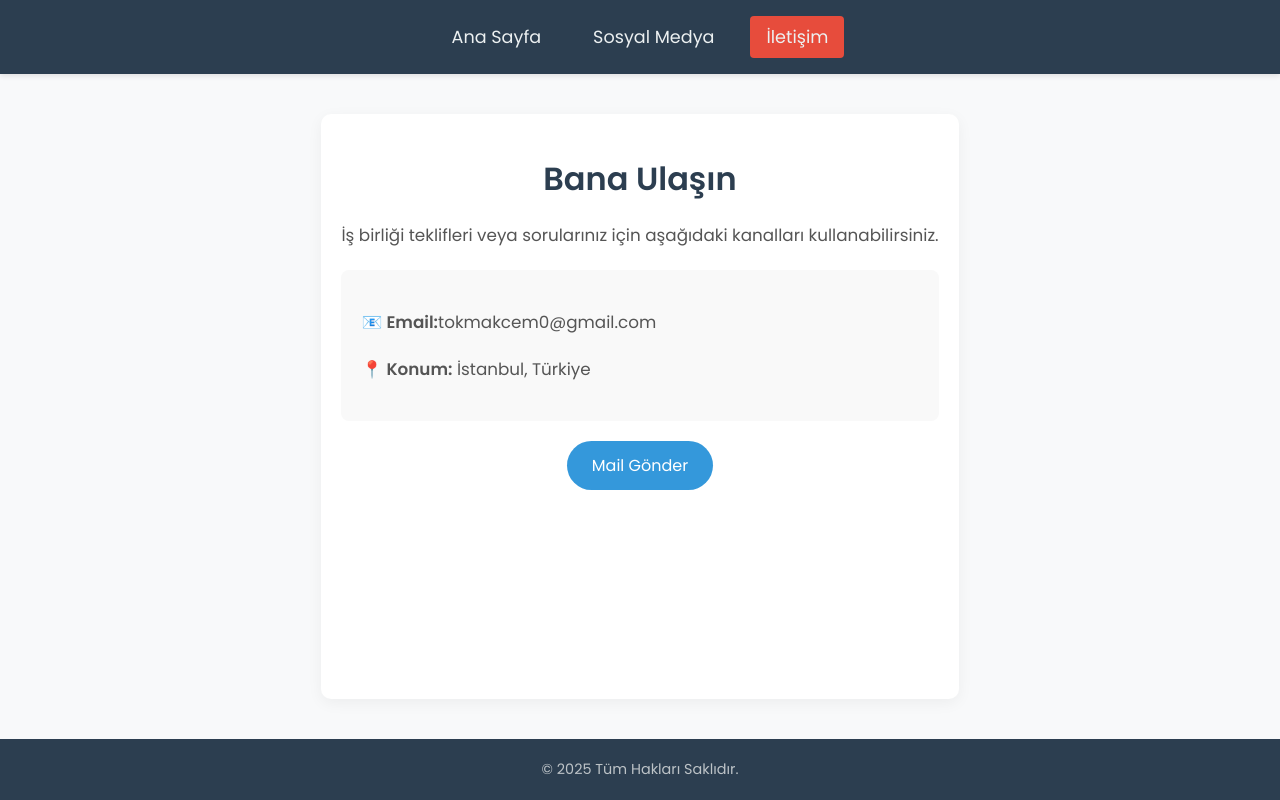
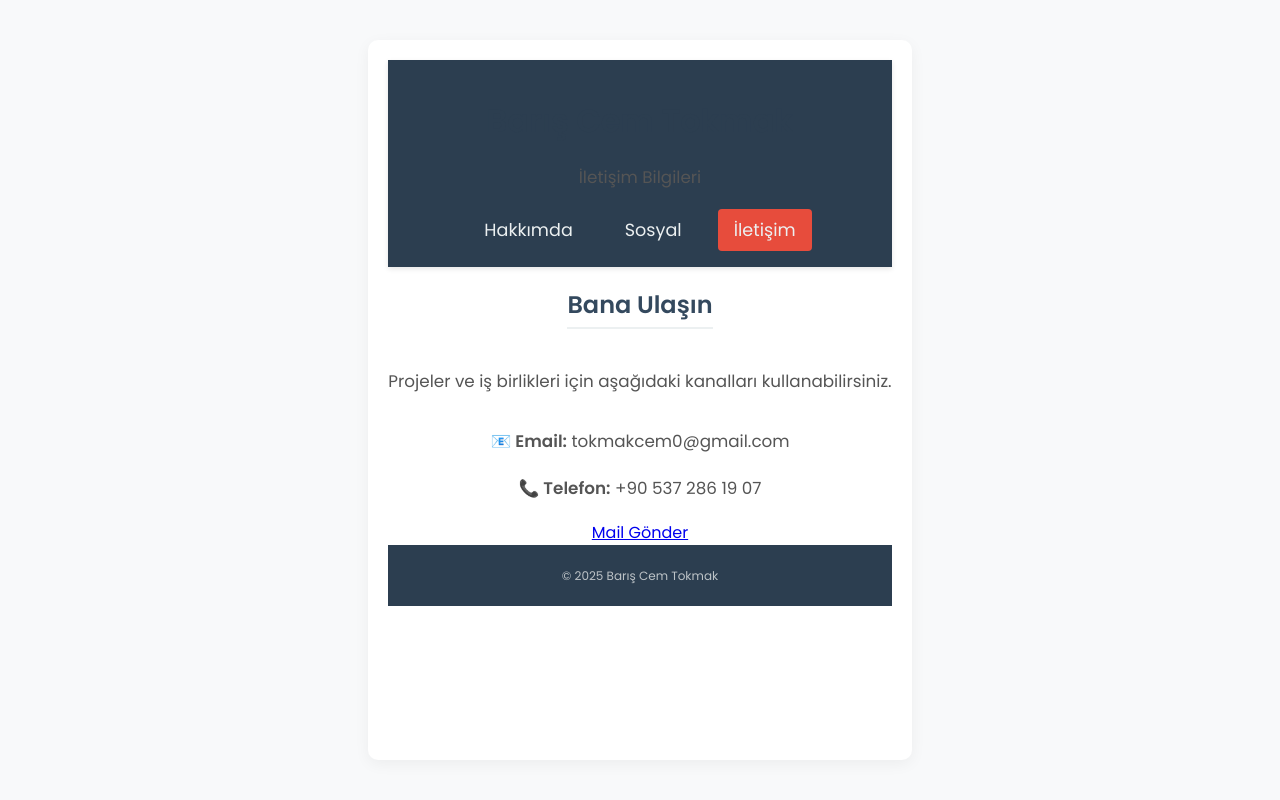
Before and after one commit to 50cemt/50cemt.github.io, a plain HTML site: page iletisim.html in a window 1280 px wide. Drawn offline with Linux system fonts and the light colour scheme.

Commit message:
Update iletisim.html

```diff
--- a/iletisim.html
+++ b/iletisim.html
@@ -3,34 +3,40 @@
 <head>
     <meta charset="UTF-8">
     <meta name="viewport" content="width=device-width, initial-scale=1.0">
-    <title>İletişim | Portfolyo</title>
+    <title>Barış Cem Tokmak - İletişim</title>
     <link rel="stylesheet" href="style.css">
 </head>
 <body>
 
+    <div class="container">
         <header>
+            <h1>Barış Cem Tokmak</h1>
+            <p>İletişim Bilgileri</p>
             <nav>
-            <a href="index.html">Ana Sayfa</a>
-            <a href="sosyal.html">Sosyal Medya</a>
+                <a href="index.html">Hakkımda</a>
+                <a href="sosyal.html">Sosyal</a>
                 <a href="iletisim.html" class="active">İletişim</a>
             </nav>
         </header>
 
-    <div class="container">
-        <h1>Bana Ulaşın</h1>
-        <p>İş birliği teklifleri veya sorularınız için aşağıdaki kanalları kullanabilirsiniz.</p>
+        <section class="contact-info" style="text-align: center;">
+            <h2>Bana Ulaşın</h2>
+            <p>Projeler ve iş birlikleri için aşağıdaki kanalları kullanabilirsiniz.</p>
 
-        <div style="background: #f9f9f9; padding: 20px; border-radius: 8px; margin-top: 20px; text-align: left;">
-            <p><strong>📧 Email:</strong>tokmakcem0@gmail.com</p>
-            <p><strong>📍 Konum:</strong> İstanbul, Türkiye</p>
+            <div style="margin-top: 30px;">
+                <p><strong>📧 Email:</strong> tokmakcem0@gmail.com</p>
+                <p><strong>📞 Telefon:</strong> +90 537 286 19 07</p>
             </div>
 
-        <a href="mailto:mail@adresin.com" class="btn">Mail Gönder</a>
+            <div class="social-buttons">
+                <a href="mailto:tokmakcem0@gmail.com" class="social-btn email-btn">Mail Gönder</a>
             </div>
+        </section>
 
         <footer>
-        &copy; 2025 Tüm Hakları Saklıdır.
+            <small>&copy; 2025 Barış Cem Tokmak</small>
         </footer>
+    </div>
 
 </body>
 </html>
```
Lines whose indentation alone changed are shown as unchanged.
